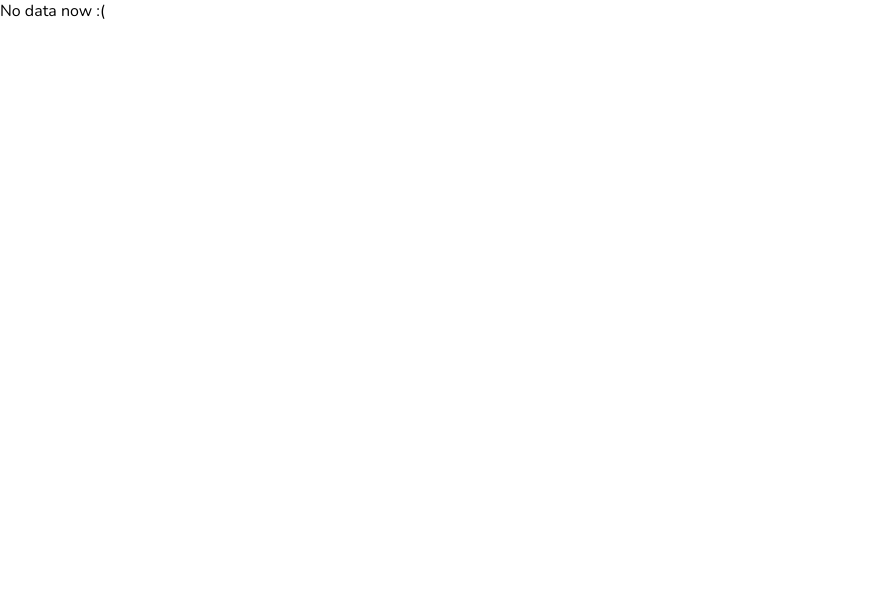
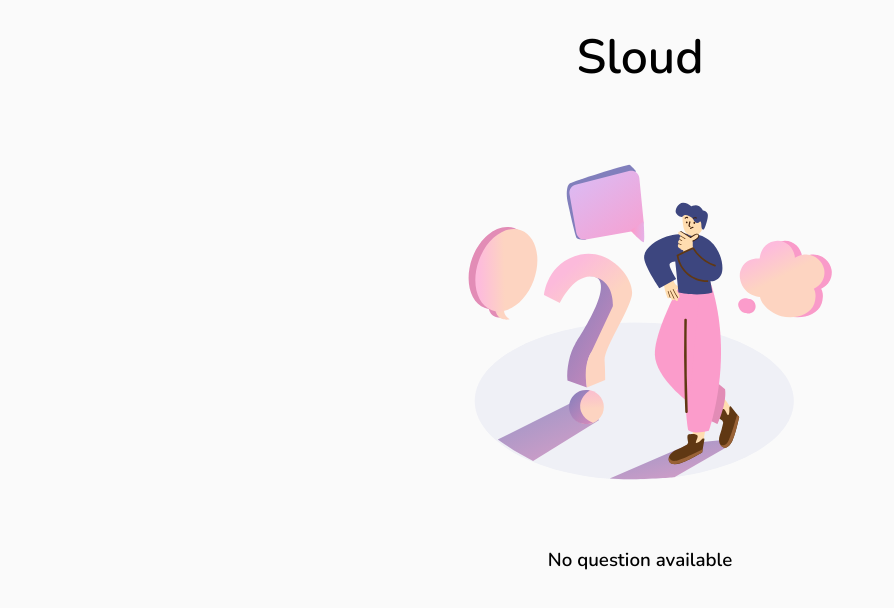
Before and after one commit to GGolfz/Sloud, a Next.js app: page / in a window 1280 px wide. Shown: the top 608 px of the page, without its empty margins (0-894 px from the left). Built offline with nearby package versions, Linux system fonts and the light colour scheme.

Commit message:
add: result with wordcloud :rocket:

```diff
--- a/pages/index.js
+++ b/pages/index.js
@@ -1,47 +1,138 @@
 import React, { Fragment, useEffect, useState } from "react";
 import io from "socket.io-client";
+import WordCloud from "../components/WordCloud";
 let socket;
 const Home = () => {
   const [question, setQuestion] = useState(null);
   const [answer, setAnswer] = useState("");
   const [isAns, setIsAns] = useState(false);
+  const [result, setResult] = useState(null);
   useEffect(() => {
     socket = io();
     socket.emit("fetch-data");
+    socket.emit("fetch-answer");
     socket.on("get-data", (data) => {
       setQuestion(data);
-      console.log(data);
+      setIsAns(false);
+    });
+    socket.on("get-answer", (d) => {
+      setResult(d);
     });
     socket.on("clear", () => {
       setQuestion(null);
+      setResult(null);
+      setIsAns(false);
     });
   }, []);
+
   const handleAnswer = () => {
     if (question) {
       socket.emit("answer", {
         questionId: question.questionId,
         answer: answer.toLowerCase().trim(),
       });
-      setIsAns(true)
+      setIsAns(true);
     }
   };
   return (
     <Fragment>
-      {question && !isAns ? (
-        <div>
-          <div>{question.questionName}</div>
-          <div>
+      <div style={{ width: "100vw", height: "100vh", background: "#FAFAFA" }}>
+        <h1
+          style={{
+            fontSize: "3em",
+            textAlign: "center",
+            margin: "0",
+            padding: "1.5rem 0",
+          }}
+        >
+          Sloud
+        </h1>
+        {question ? (
+          <Fragment>
+            <h2
+              style={{
+                fontSize: "2em",
+                textAlign: "center",
+                margin: "0",
+                padding: "1rem 0",
+              }}
+            >
+              {question?.questionName}
+            </h2>
+            {isAns ? (
+              <Fragment>
+                {result ? (
+                  <Fragment>
+                    <div
+                      style={{
+                        width: "100vw",
+                        display: "flex",
+                        justifyContent: "center",
+                      }}
+                    >
+                      <WordCloud words={result} />
+                    </div>
+                  </Fragment>
+                ) : null}
+              </Fragment>
+            ) : (
+              <Fragment>
+                <div
+                  style={{
+                    display: "flex",
+                    width: "100vw",
+                    justifyContent: "center",
+                  }}
+                >
                   <input
                     type="text"
                     value={answer}
+                    style={{
+                      fontSize: "1.5em",
+                      padding: ".5em",
+                      minWidth: "280px",
+                      width: "50%",
+                      border: "1px solid #E0E0E0",
+                      borderRadius: "25px",
+                    }}
                     onChange={(e) => setAnswer(e.target.value)}
                   />
-            <button onClick={handleAnswer}>submit</button>
+                  <div
+                    onClick={handleAnswer}
+                    style={{
+                      marginLeft: "1rem",
+                      padding: ".5rem 2rem",
+                      color: "#ffffff",
+                      fontWeight: "600",
+                      fontSize: "1.2em",
+                      background: "#A880F7",
+                      borderRadius: "25px",
+                      display: "flex",
+                      alignItems: "center",
+                    }}
+                  >
+                    Submit
                   </div>
                 </div>
+              </Fragment>
+            )}
+          </Fragment>
         ) : (
-        <div>No data now :(</div>
+          <Fragment>
+            <div
+              style={{
+                display: "flex",
+                justifyContent: "center",
+                padding: "2rem",
+              }}
+            >
+              <img src="no_data.svg" alt="nodata" />
+              <br />
+            </div>
+            <h3 style={{ textAlign: "center" }}>No question available</h3>
+          </Fragment>
         )}
+      </div>
     </Fragment>
   );
 };
```
Lines whose indentation alone changed are shown as unchanged.
